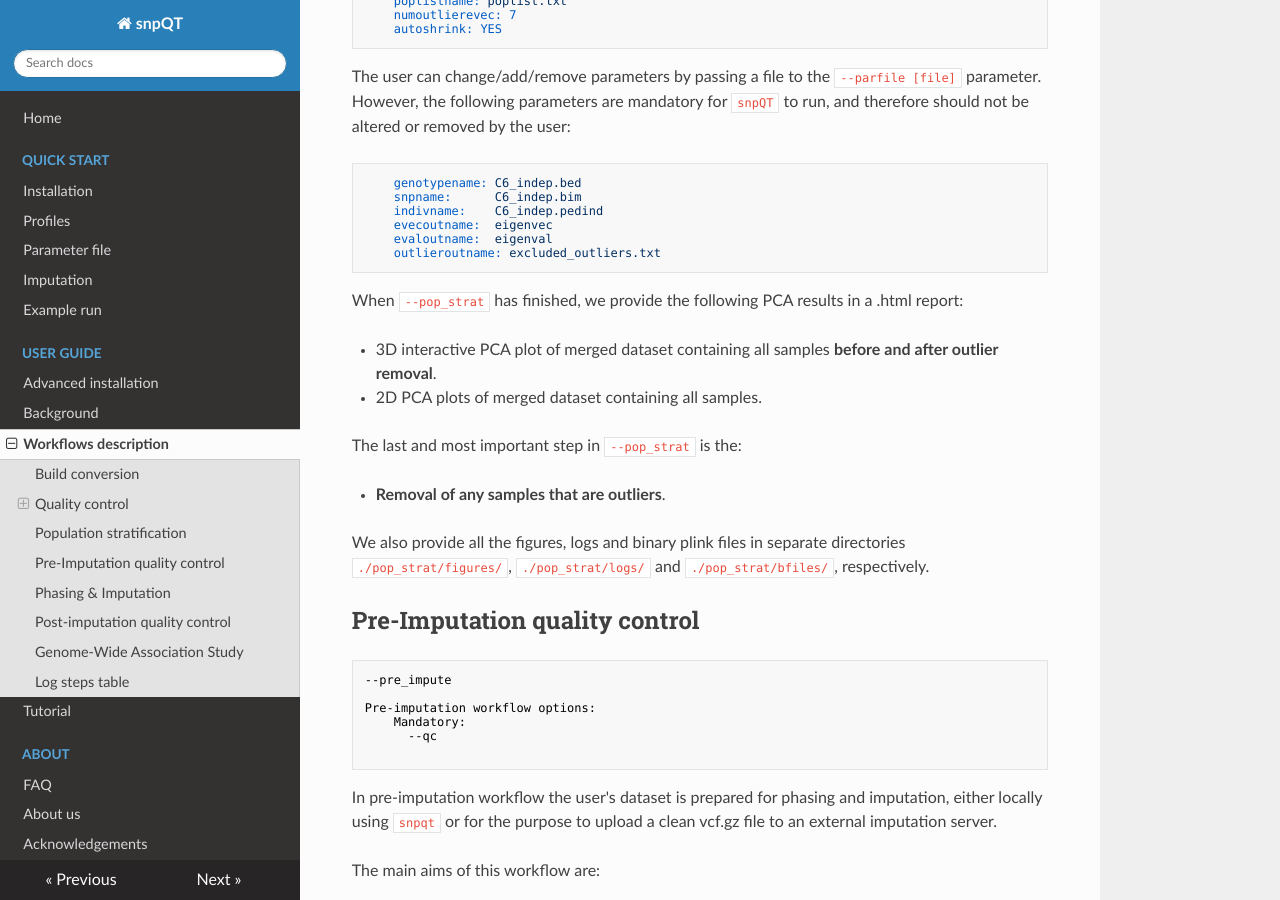
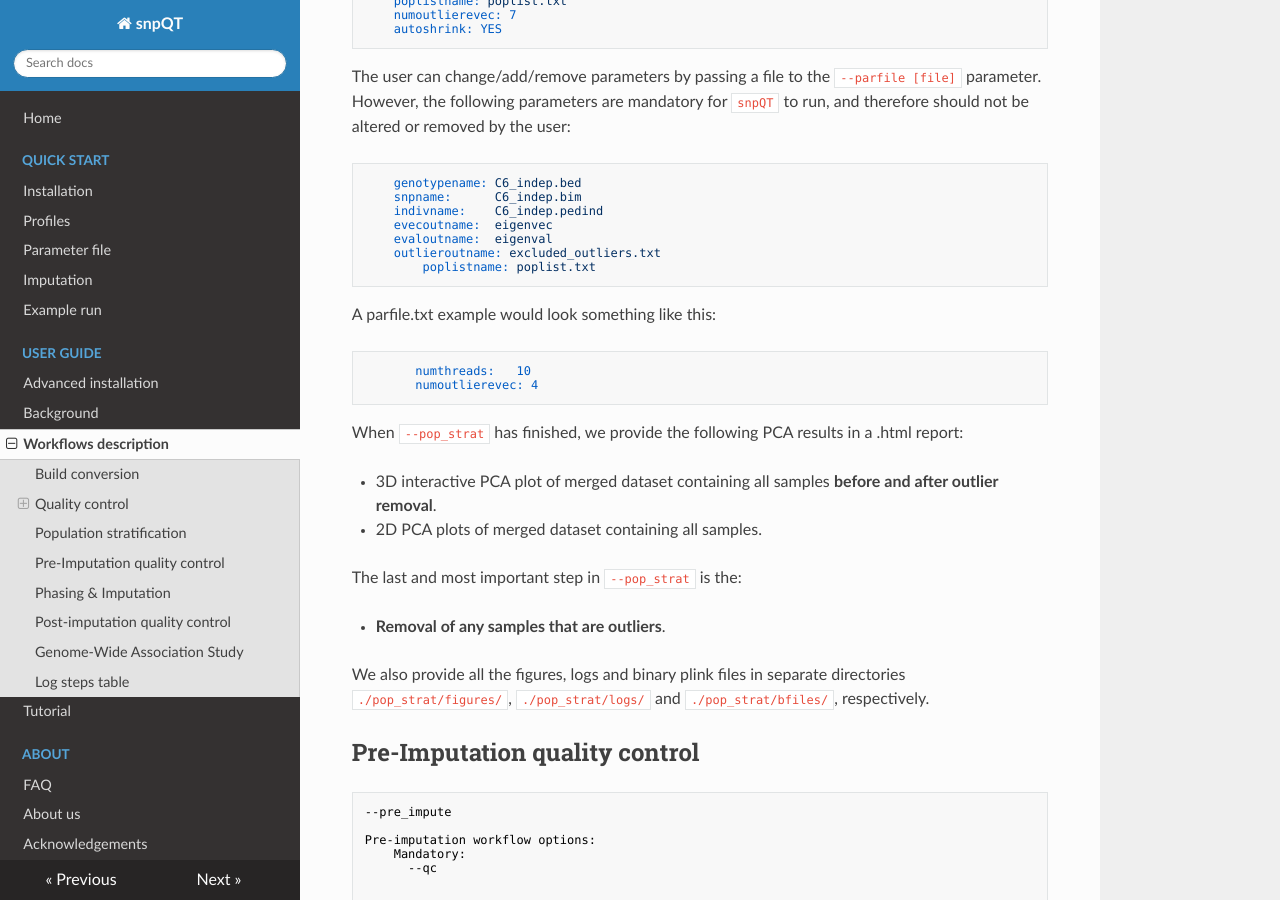
Before and after one commit to nebfield/snpQT, an MkDocs documentation site: the page built from docs/user-guide/workflows.md, in a window 1280 px wide and 900 px high, scrolled down 5391 px. Built offline with MkDocs 1.6.1, drawn with Linux system fonts in a browser that asks for light colours; nearby versions of some CDN libraries.

Commit message:
Add parfile details in docs

````diff
--- a/docs/user-guide/workflows.md
+++ b/docs/user-guide/workflows.md
@@ -187,6 +187,15 @@ The user can change/add/remove parameters by passing a file to the `--parfile [f
 	evecoutname:  eigenvec
 	evaloutname:  eigenval
 	outlieroutname: excluded_outliers.txt
+        poplistname: poplist.txt
+```
+
+A parfile.txt example would look something like this:
+
+
+```
+       numthreads:   10
+       numoutlierevec: 4
 ```
 
 When `--pop_strat` has finished, we provide the following PCA results in a .html report:
````
